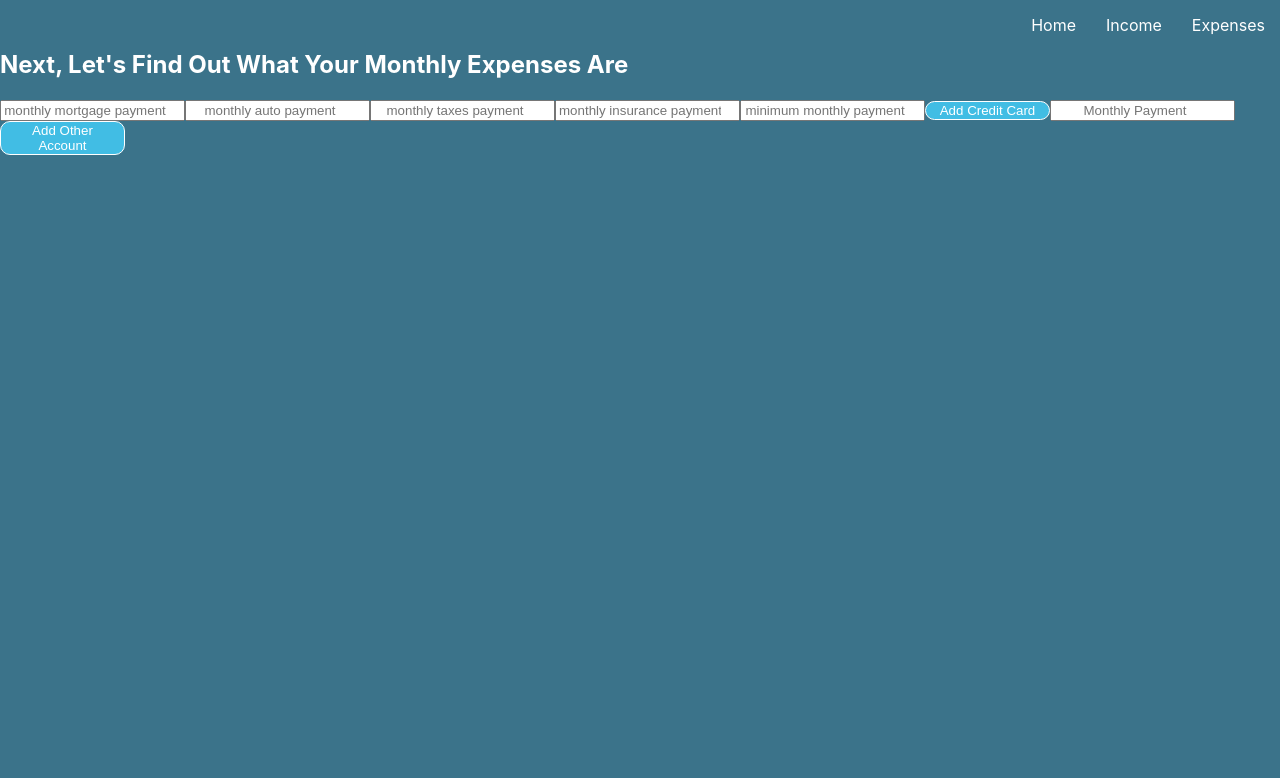
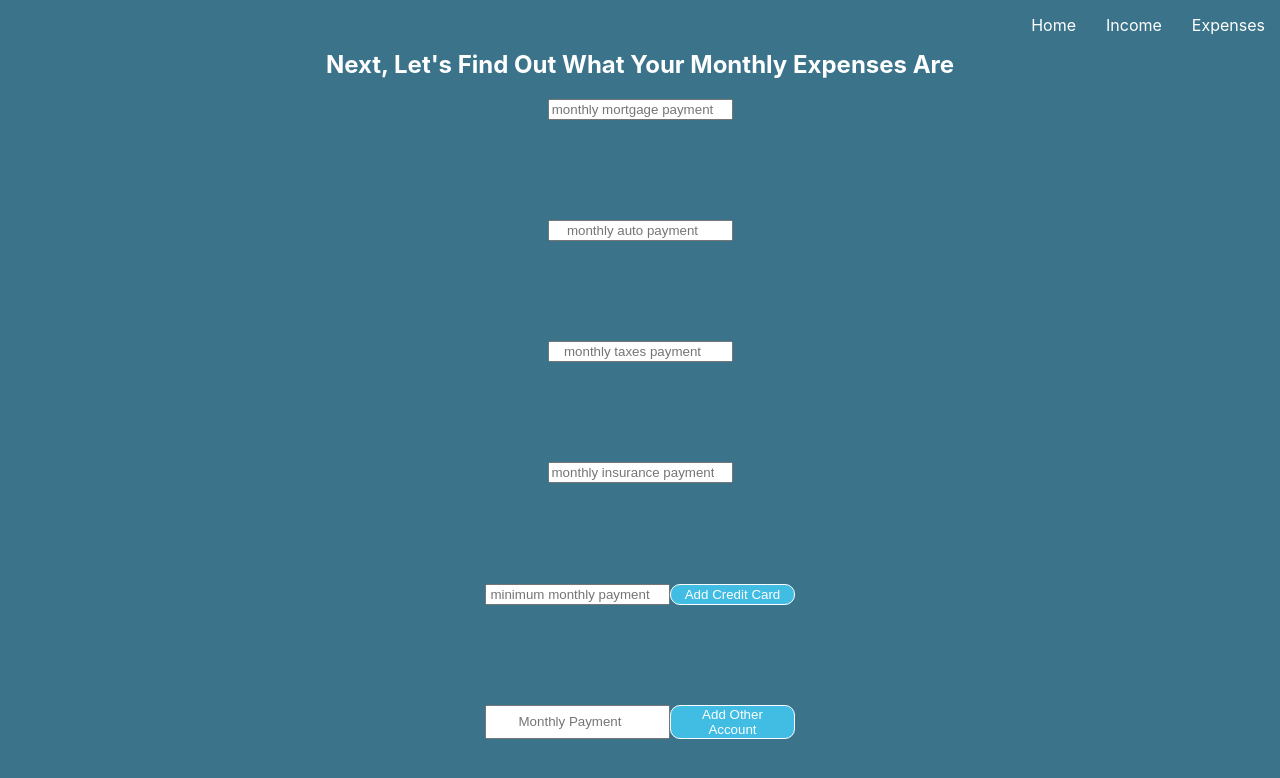
Before and after one commit to macrowell70/mortgage-calculator, a React (Create React App) app: page /expenses in a window 1280 px wide. Shown: the top 778 px of the page. Built offline with nearby package versions, Linux system fonts and the light colour scheme.

Commit message:
updates styles

```diff
--- a/src/Components/ExpensesCalculator.css
+++ b/src/Components/ExpensesCalculator.css
@@ -0,0 +1,6 @@
+#expenses-form{
+    height: 100vh;
+}
+.dynamic-fields-container{
+    display: flex;
+}
--- a/src/Components/ExpensesCalculator.js
+++ b/src/Components/ExpensesCalculator.js
@@ -1,4 +1,5 @@
 import React, { useState, useEffect } from 'react';
+import './ExpensesCalculator.css';
 
 const initialFormValues = {
     mortgage: '',
@@ -34,7 +35,7 @@ export default function ExpensesCalculator(props) {
         setFormValues({...formValues, creditCards: formValues.creditCards.map(cc => {
             if (cc.name === name) return { name: name, value: value }
             else return cc
-        })})
+        })});
     };
 
     const handleChangeOther = evt => {
@@ -63,12 +64,12 @@ export default function ExpensesCalculator(props) {
     }, [formValues])
 
     return (
-        <div className='Expenses-Calculator'>
-            <header className='Expenses-Header'>
+        <div id='Expenses-Calculator'>
+            <header id='Expenses-Header'>
                 <h2>Next, Let's Find Out What Your Monthly Expenses Are</h2>
             </header>
             <div className='form-container'>
-                <form>
+                <form id='expenses-form' className='form'>
                     {fields.map((field, i) => (
                         <input
                             key={i}
@@ -80,6 +81,7 @@ export default function ExpensesCalculator(props) {
                         >
                         </input>
                     ))}
+                    <div id='credit-cards-container' className='dynamic-fields-container'>
                         {formValues.creditCards.map((cc, i) => (
                             <input
                                 key={i}
@@ -92,6 +94,8 @@ export default function ExpensesCalculator(props) {
                             </input>
                         ))}
                         <button type='button' onClick={addCreditCard}>Add Credit Card</button>
+                    </div>
+                    <div id='other-container' className='dynamic-fields-container'>
                         {formValues.other.map((oth, i) => (
                             <input
                                 key={i}
@@ -104,6 +108,8 @@ export default function ExpensesCalculator(props) {
                             </input>
                         ))}
                         <button type='button' onClick={addOther}>Add Other Account</button>
+                    </div>
+
                 </form>
             </div>
         </div>
--- a/src/Components/IncomeCalculator.css
+++ b/src/Components/IncomeCalculator.css
@@ -12,14 +12,8 @@ h2 {
     flex-direction: column;
     align-items: center;
 }
-.Income-form {
+#income-form {
     height: 200px;
-    max-height: 80vh;
-    text-align: center;
-    display: flex;
-    flex-direction: column;
-    justify-content: space-between;
-    align-items: center;
 }
 .calculated-income {
     margin-top: 5%;
--- a/src/Components/IncomeCalculator.js
+++ b/src/Components/IncomeCalculator.js
@@ -57,7 +57,7 @@ export default function IncomeCalculator(props) {
                 <h2>First Calculate Your Income</h2>
             </header>
             <div className='form-container'>
-                <form className='Income-form' onSubmit={handleSubmit}>
+                <form id='income-form' className='form' onSubmit={handleSubmit}>
                     <label>How much do you make?<br></br>
                         <input
                             value={formValues.paycheck}
--- a/src/index.css
+++ b/src/index.css
@@ -7,6 +7,8 @@ body {
   -moz-osx-font-smoothing: grayscale;
   background: #3B738A;
   color: white;
+  width: 100%;
+  text-align: center;
 }
 
 code {
@@ -24,3 +26,11 @@ a {
   color: white;
   margin: 15px;
 }
+.form{
+    max-height: 80vh;
+    text-align: center;
+    display: flex;
+    flex-direction: column;
+    justify-content: space-between;
+    align-items: center;
+}
```
Lines whose indentation alone changed are shown as unchanged.
